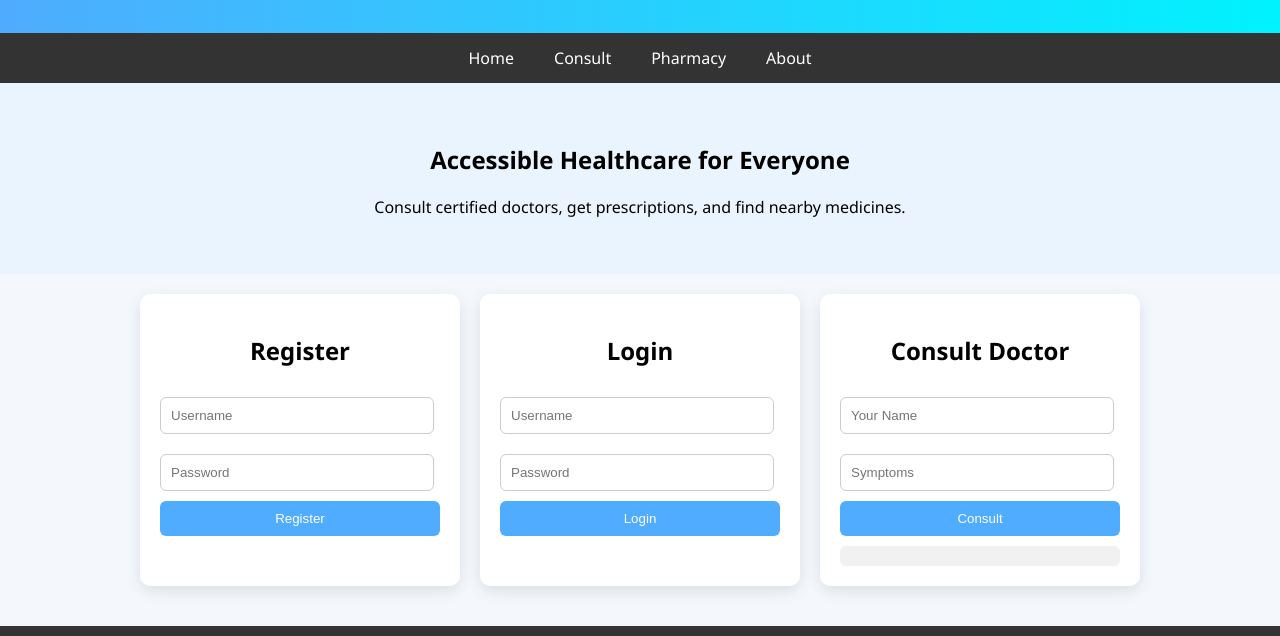
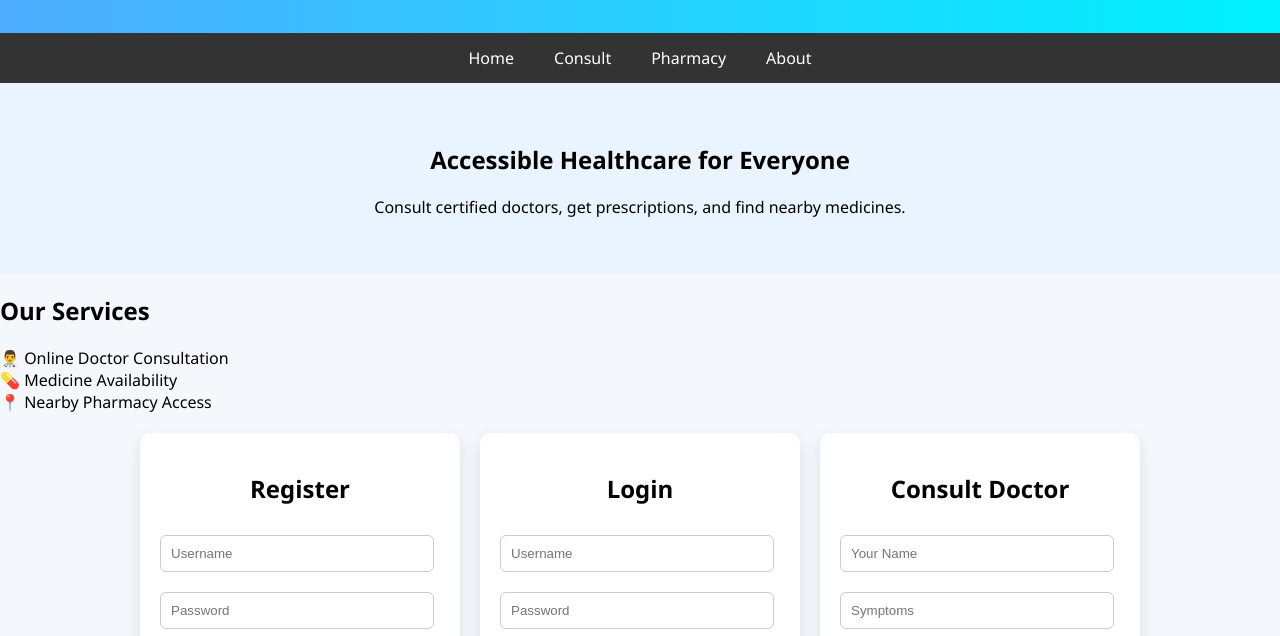
Before and after one commit to sohinigope92-sys/rural-health-hub, a plain HTML site: page index.html in a window 1280 px wide. Shown: the part 131-767 px from the top of the page. Drawn offline with Linux system fonts and the light colour scheme.

Commit message:
Update index.html

```diff
--- a/index.html
+++ b/index.html
@@ -22,6 +22,15 @@
 <section class="hero">
   <h2>Accessible Healthcare for Everyone</h2>
   <p>Consult certified doctors, get prescriptions, and find nearby medicines.</p>
+</section>
+
+<section class="features">
+  <h2>Our Services</h2>
+  <div class="feature-box">
+    <div>👨‍⚕️ Online Doctor Consultation</div>
+    <div>💊 Medicine Availability</div>
+    <div>📍 Nearby Pharmacy Access</div>
+  </div>
 </section>
 
 <div class="container">
```
